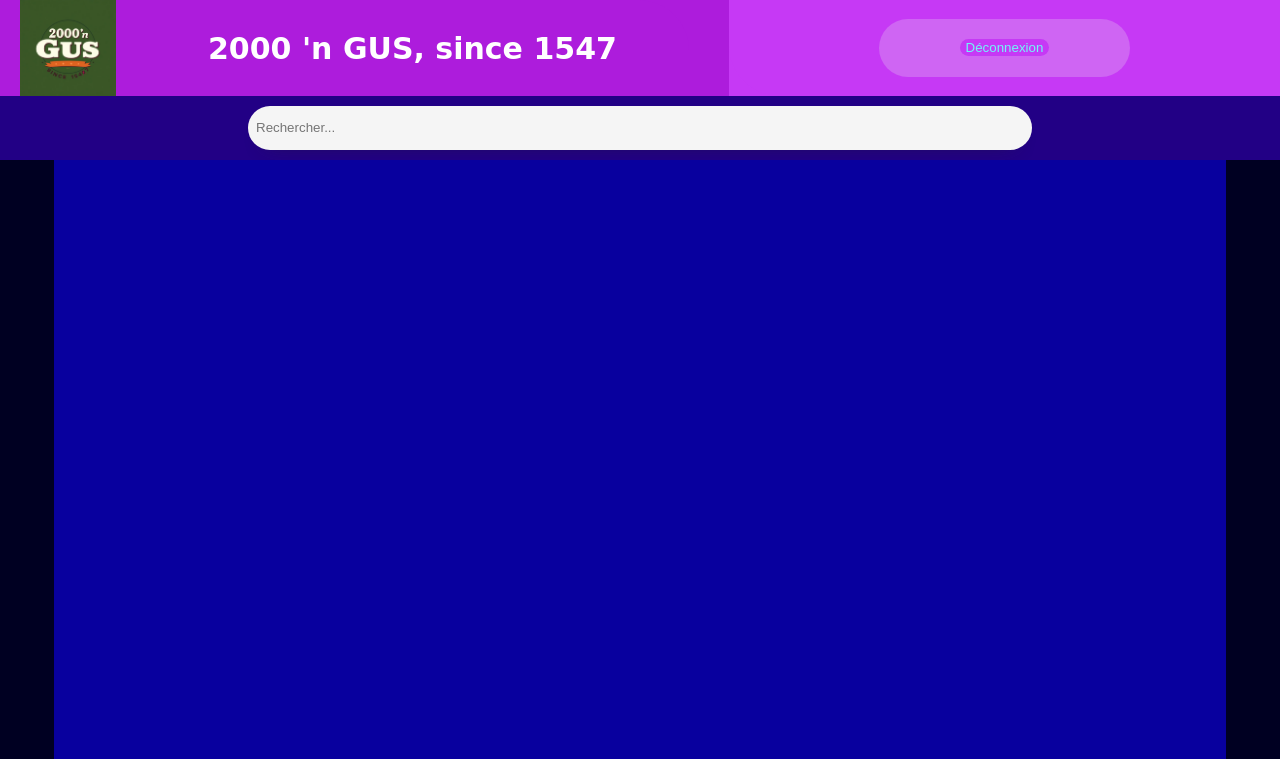
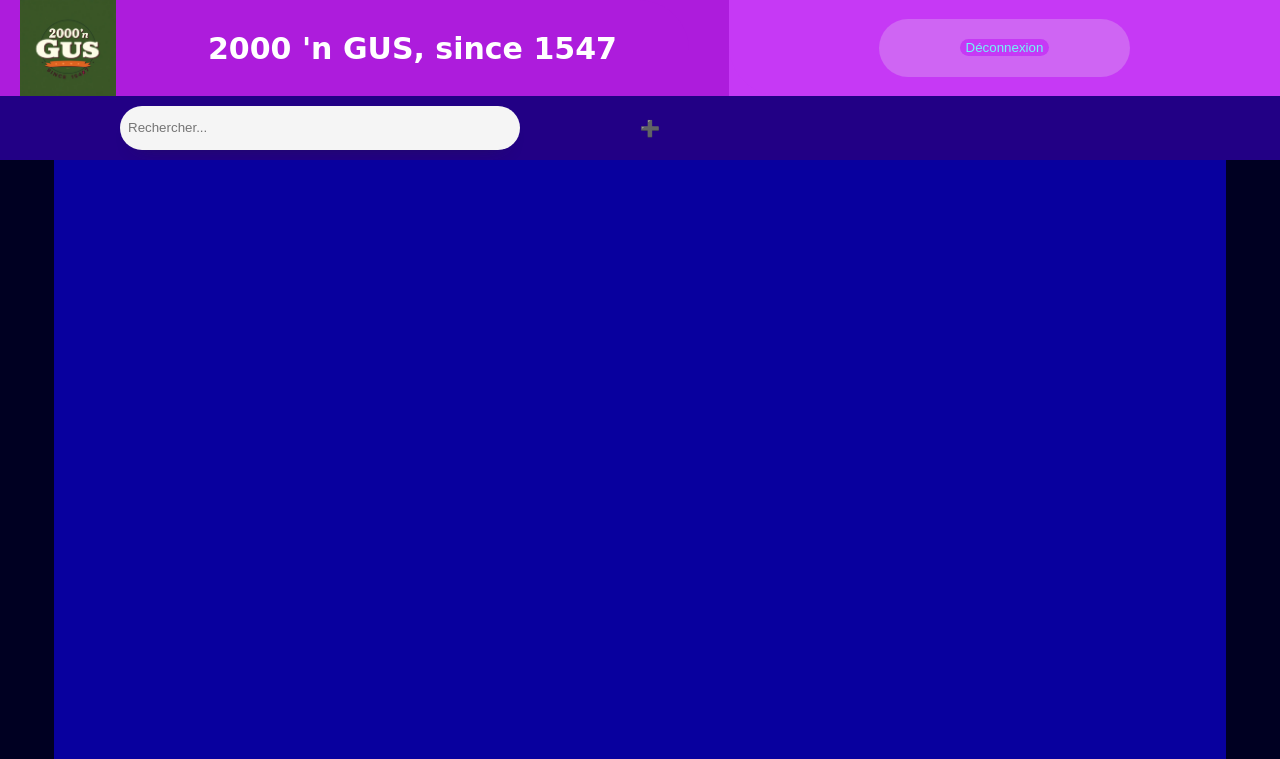
Before and after one commit to UrToBad/TV-SHOWS, a PHP site: page /index.php?type=series in a window 1280 px wide. Shown: the top 759 px of the page. Run offline with PHP 8.4, Linux system fonts and the light colour scheme; the visitor is signed in with stand-in values (Sample User, id 1); data that the repository does not hold is empty.

Commit message:
add button

```diff
--- a/template/Searchbar.php
+++ b/template/Searchbar.php
@@ -6,6 +6,10 @@ class Searchbar
         <link rel="stylesheet" href="style/searchbar.css">
         <div id="searchbar">
             <div class="search_item"><input type="text" id="search_tag" class="search_input" placeholder="Rechercher..."></div>
+            <?php
+            if (session_status() === PHP_SESSION_NONE) session_start();
+                $addButton = !empty($_SESSION['connecte']) ? "<span class='addButton'>➕</span>" : ""; ?>
+            <div><?php echo $addButton ?></div>
         </div>
         <?php
     }
```
